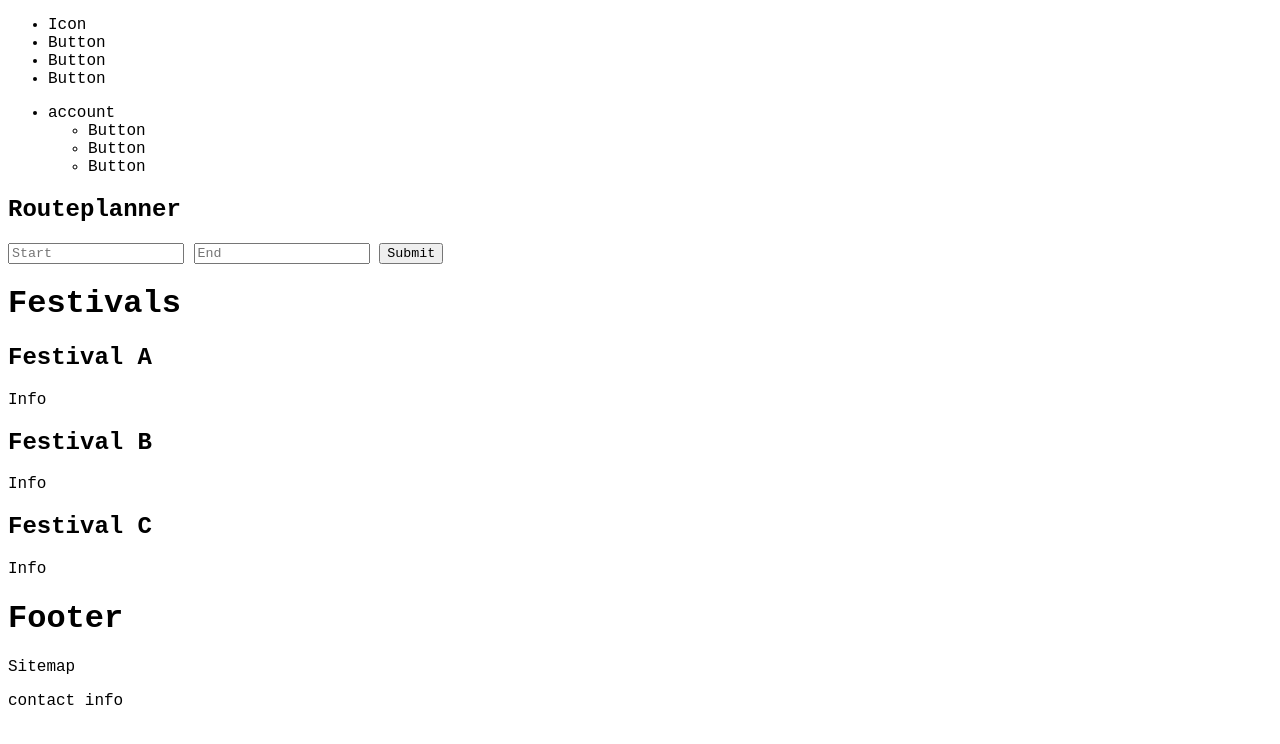
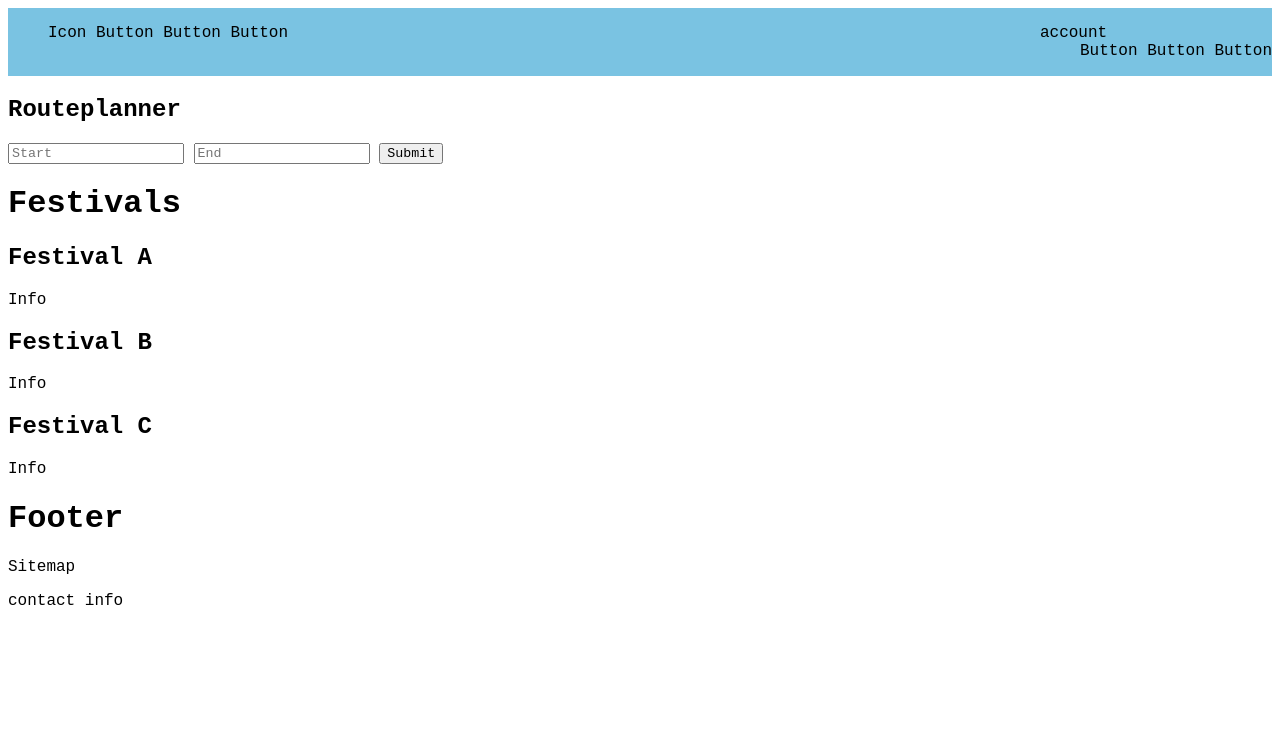
Before and after one commit to BrianBreaksCode/wireframe_bus, a plain HTML site: page index.html in a window 1280 px wide. Drawn offline with Linux system fonts and the light colour scheme.

Commit message:
made navbar items vertical. used flexbox

```diff
--- a/index.html
+++ b/index.html
@@ -5,8 +5,8 @@
 </head>
 <body>
     <header>
-        <nav>
-            <ul id="navbar">
+        <div class="navbar">
+            <ul id="navleftbuttons">
                 <li>Icon</li>
                 <li>Button</li>
                 <li>Button</li>
--- a/style.css
+++ b/style.css
@@ -1,3 +1,21 @@
 * {
     font-family: 'Courier New', Courier, monospace;
 }
+
+.navbar {
+    display: flex;
+    justify-content: space-between;
+    background-color: #7ac3e2;
+}
+
+.navbar ul li{
+    display: inline;
+}
+
+.navleftbuttons {
+    float: left;
+}
+
+.account {
+    float: right;
+}
```
